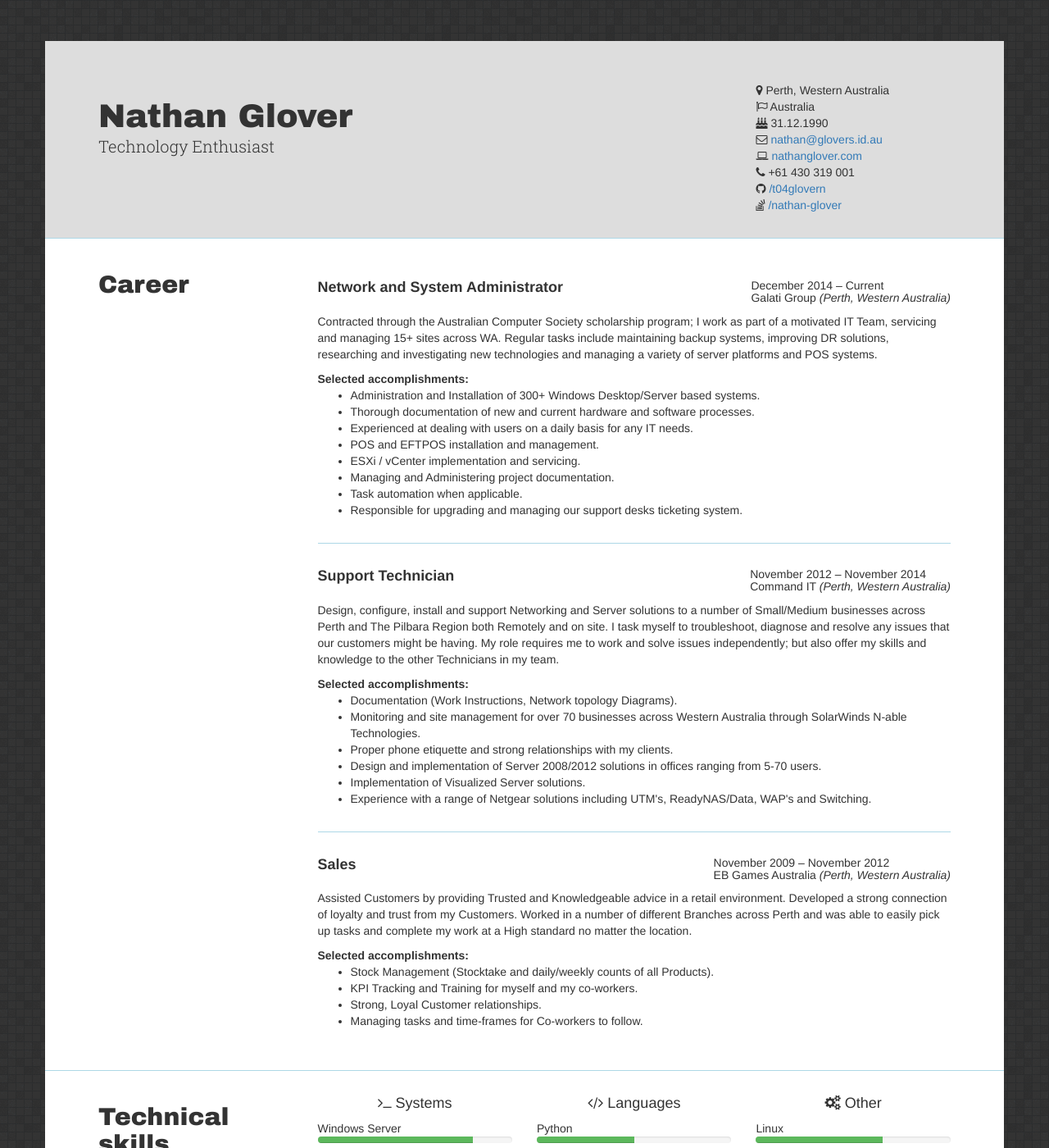
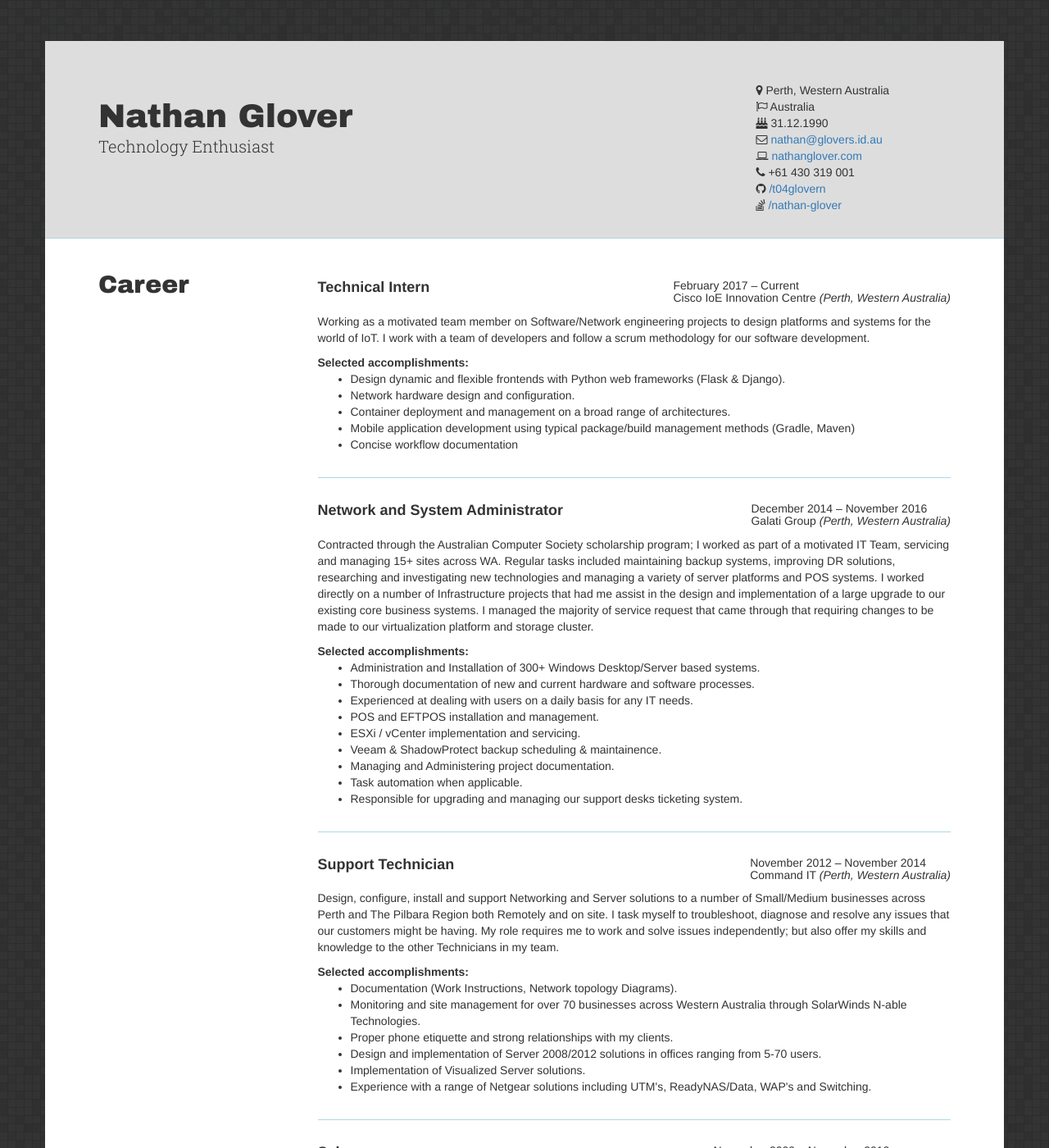
Before and after one commit to t04glovern/t04glovern.github.io.raw, a Jekyll site: the page built from cv.html, in a window 1280 px wide and 1400 px high. Shown: the whole window at 82% size. Built offline with Jekyll 4.4.1, drawn with Linux system fonts in a browser that asks for light colours; nearby versions of some CDN libraries; some web fonts are replaced; some of the changed text lies outside the part shown.

Commit message:
Pushing some old changes to job information

```diff
--- a/_data/cv.yml
+++ b/_data/cv.yml
@@ -11,17 +11,29 @@ person:
   stackoverflow: /nathan-glover
 
 career:
+ - position: Technical Intern
+   company: Cisco IoE Innovation Centre
+   location: Perth, Western Australia
+   dates: February 2017 – Current
+   summary: Working as a motivated team member on Software/Network engineering projects to design platforms and systems for the world of IoT. I work with a team of developers and follow a scrum methodology for our software development.
+   accomplishments:
+    - accomplishment: Design dynamic and flexible frontends with Python web frameworks (Flask & Django).
+    - accomplishment: Network hardware design and configuration.
+    - accomplishment: Container deployment and management on a broad range of architectures.
+    - accomplishment: Mobile application development using typical package/build management methods (Gradle, Maven)
+    - accomplishment: Concise workflow documentation
  - position: Network and System Administrator
    company: Galati Group
    location: Perth, Western Australia
-   dates: December 2014 – Current
-   summary: Contracted through the Australian Computer Society scholarship program; I work as part of a motivated IT Team, servicing and managing 15+ sites across WA. Regular tasks include maintaining backup systems, improving DR solutions, researching and investigating new technologies and managing a variety of server platforms and POS systems.
+   dates: December 2014 – November 2016
+   summary: Contracted through the Australian Computer Society scholarship program; I worked as part of a motivated IT Team, servicing and managing 15+ sites across WA. Regular tasks included maintaining backup systems, improving DR solutions, researching and investigating new technologies and managing a variety of server platforms and POS systems. I worked directly on a number of Infrastructure projects that had me assist in the design and implementation of a large upgrade to our existing core business systems. I managed the majority of service request that came through that requiring changes to be made to our virtualization platform and storage cluster.
    accomplishments:
     - accomplishment: Administration and Installation of 300+ Windows Desktop/Server based systems.
     - accomplishment: Thorough documentation of new and current hardware and software processes.
     - accomplishment: Experienced at dealing with users on a daily basis for any IT needs.
     - accomplishment: POS and EFTPOS installation and management.
     - accomplishment: ESXi / vCenter implementation and servicing.
+    - accomplishment: Veeam & ShadowProtect backup scheduling & maintainence.
     - accomplishment: Managing and Administering project documentation.
     - accomplishment: Task automation when applicable.
     - accomplishment: Responsible for upgrading and managing our support desks ticketing system.
@@ -51,9 +63,10 @@ career:
 technicalSkills:
   list:
     - tr: "Embedded Systems: MSP430/TI, Arduino, RPi"
-    - tr: "Web: Jekyll, Markdown"
-    - tr: "IDE: CCS, Jetbrains, Sublime"
+    - tr: "Web: Jekyll, Markdown, Flask"
+    - tr: "IDE: CCS, Jetbrains, Atom"
     - tr: "Endpoint Management: SolarWinds N-Central"
+    - tr: "Game Development: Unity3D, Blender, Spine"
   systems:
    - name: Windows Server
      level: 80
@@ -67,20 +80,20 @@ technicalSkills:
      level: 60
   languages:
    - name: Python
-     level: 50
+     level: 70
    - name: C/C++
      level: 50
    - name: C#
-     level: 55
+     level: 70
    - name: Java
-     level: 45
+     level: 65
   other:
    - name: Linux
+     level: 70
+   - name: Git
      level: 65
-   - name: Git
-     level: 50
    - name: Networking
-     level: 65
+     level: 70
 
 sideProjects:
   - name: Technical blog
```
